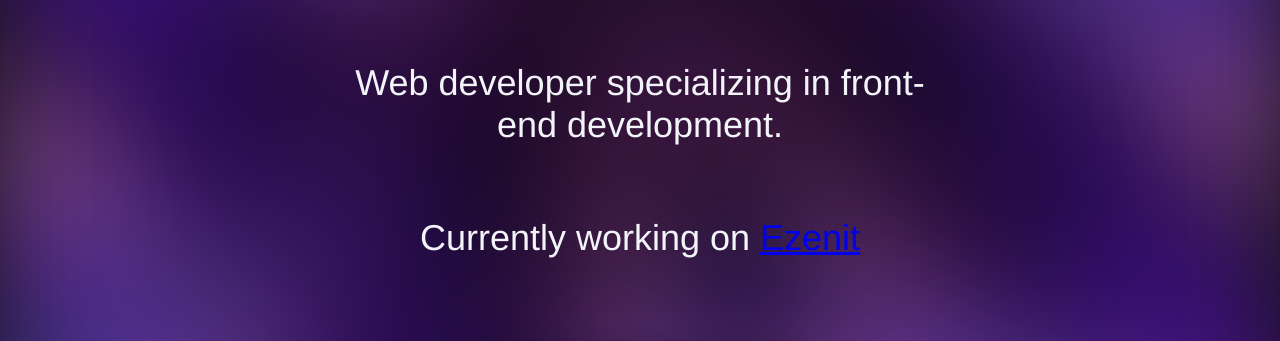
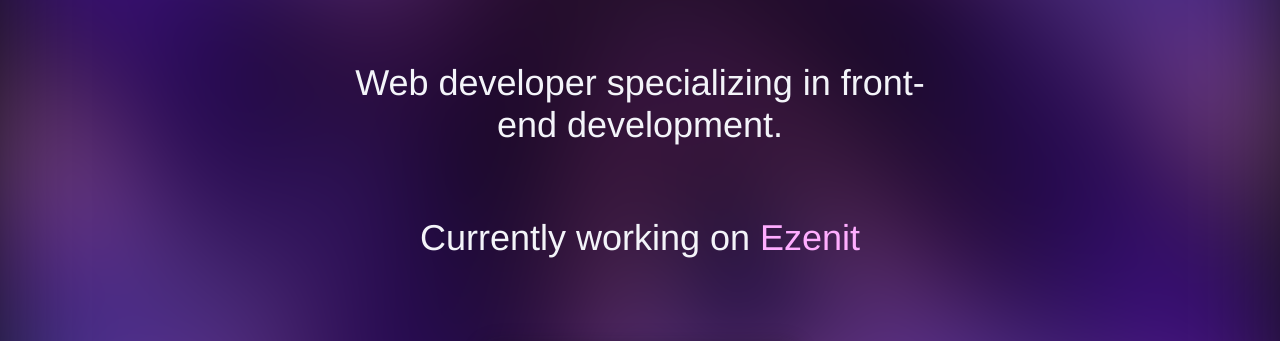
Before and after one commit to Ehlfons/ehlfons.github.io, a plain HTML site: page index.html in a window 1280 px wide. Shown: the part 266-607 px from the top of the page. Drawn offline with Linux system fonts and the light colour scheme.

Commit message:
Update style.css

```diff
--- a/css/style.css
+++ b/css/style.css
@@ -74,6 +74,15 @@
   font-size: 1rem;
   margin-bottom: 50px;
   width: 70%;
+}
+
+.company-link {
+  color: #ffadff;
+  text-decoration: none;
+}
+
+.company-link::focus {
+  color: #5c416e;
 }
 
 /*** Social Cards ***/
```
